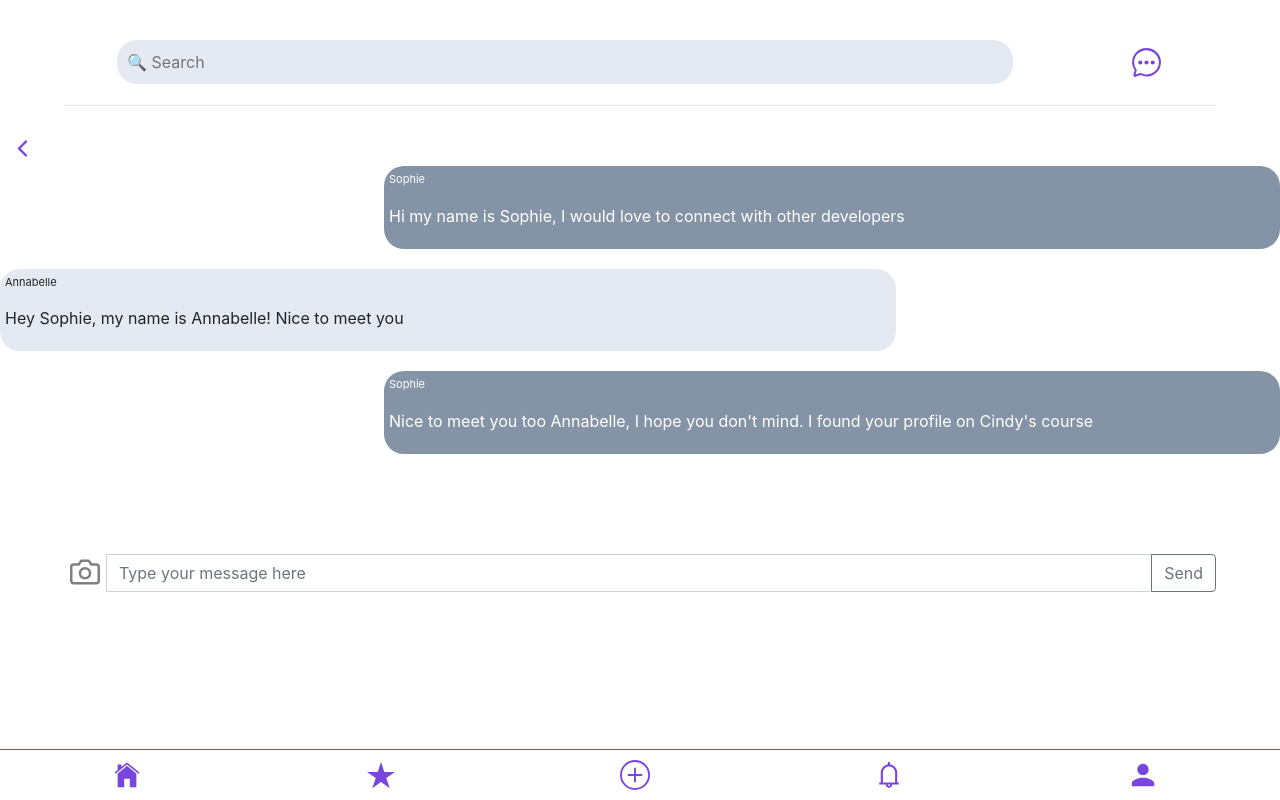
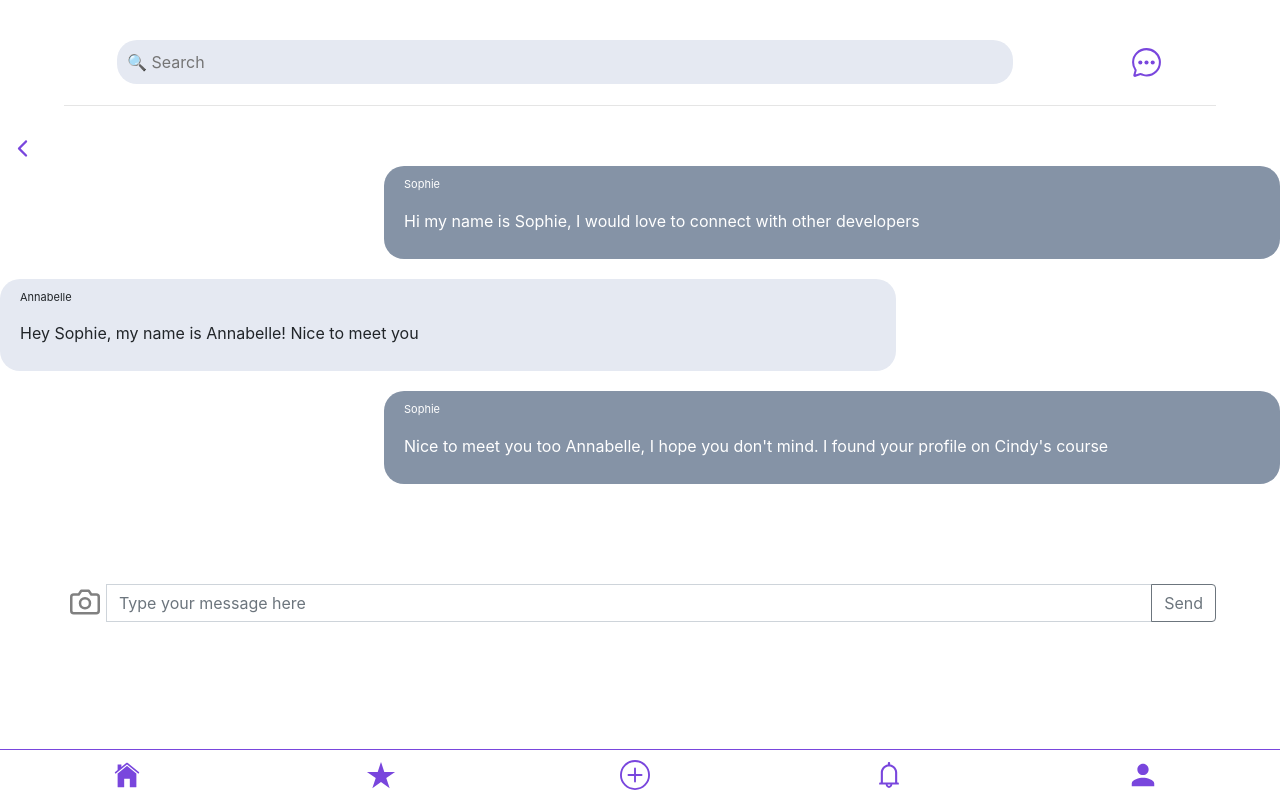
Before and after one commit to gabicortes/prospHer, a React (Create React App) app: page /chatWithUs in a window 1280 px wide. Built offline with nearby package versions, Linux system fonts and the light colour scheme.

Commit message:
Added a bit of padding to chat messages

```diff
--- a/src/Chat/Chat.css
+++ b/src/Chat/Chat.css
@@ -4,21 +4,23 @@
   margin-top: 100px;
 }
 
-.firstChat,
-.secondChat {
+.firstPersonChat,
+.secondPersonChat {
   border-radius: 20px;
-  padding: 5px;
+  padding-left: 20px;
+  padding-top: 10px;
+  padding-bottom: 10px;
   margin-bottom: 20px;
   text-align: left;
 }
 
-.firstChat {
+.firstPersonChat {
   background-color: #8593a6;
   color: white;
   margin-left: 30%;
 }
 
-.secondChat {
+.secondPersonChat {
   background-color: #e5e9f2;
   margin-right: 30%;
 }
--- a/src/Chat/Chat.js
+++ b/src/Chat/Chat.js
@@ -20,19 +20,19 @@ export function Chat() {
       </Link>
       <DummyMessageList
         classNameSenderId="Sophie"
-        className="firstChat"
+        className="firstPersonChat"
         senderId="Sophie"
         messageText="Hi my name is Sophie, I would love to connect with other developers"
       />
       <DummyMessageList
         classNameSenderId="Anabelle"
-        className="secondChat"
+        className="secondPersonChat"
         senderId="Annabelle"
         messageText="Hey Sophie, my name is Annabelle! Nice to meet you"
       />
       <DummyMessageList
         classNameSenderId="Sophie"
-        className="firstChat"
+        className="firstPersonChat"
         senderId="Sophie"
         messageText="Nice to meet you too Annabelle, I hope you don't mind. I found your profile on Cindy's course"
       />
--- a/src/Chat/DummyMessageList.tsx
+++ b/src/Chat/DummyMessageList.tsx
@@ -14,9 +14,11 @@ const DummyMessageList: React.FC<DummyMessageListProps> = ({
   classNameSenderId,
 }) => {
   return (
+    <div className="MessagePadding">
     <div className={className}>
       <p className={classNameSenderId}>{senderId}</p>
       <p>{messageText}</p>
+    </div>
     </div>
   );
 };
```
